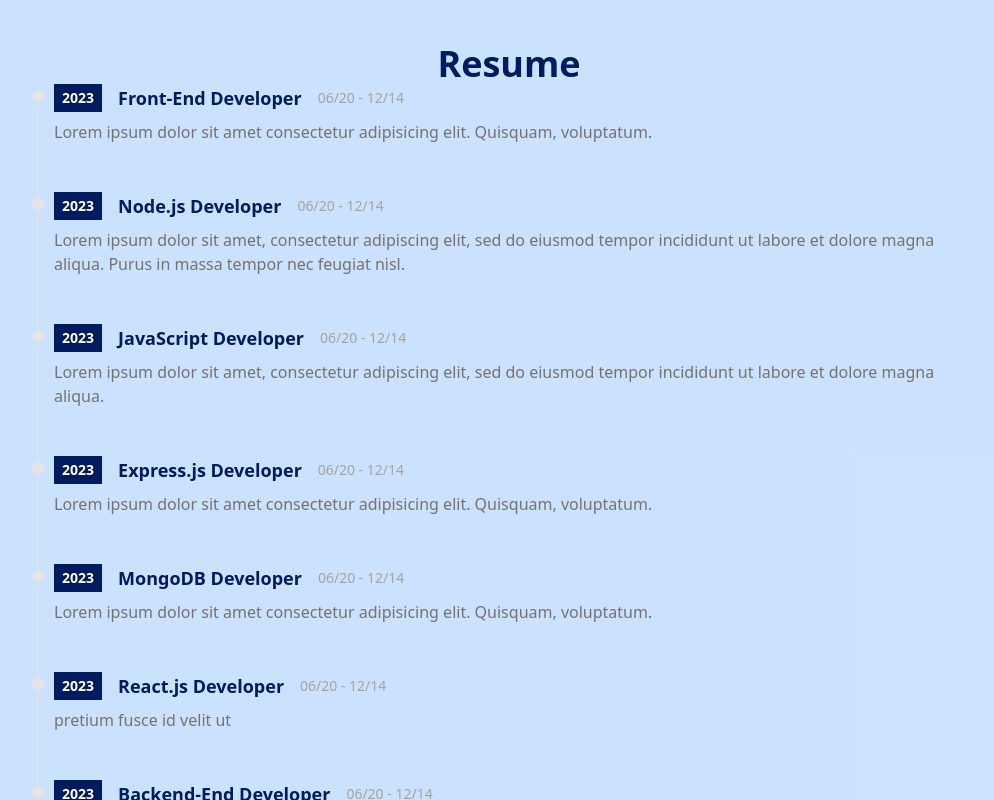
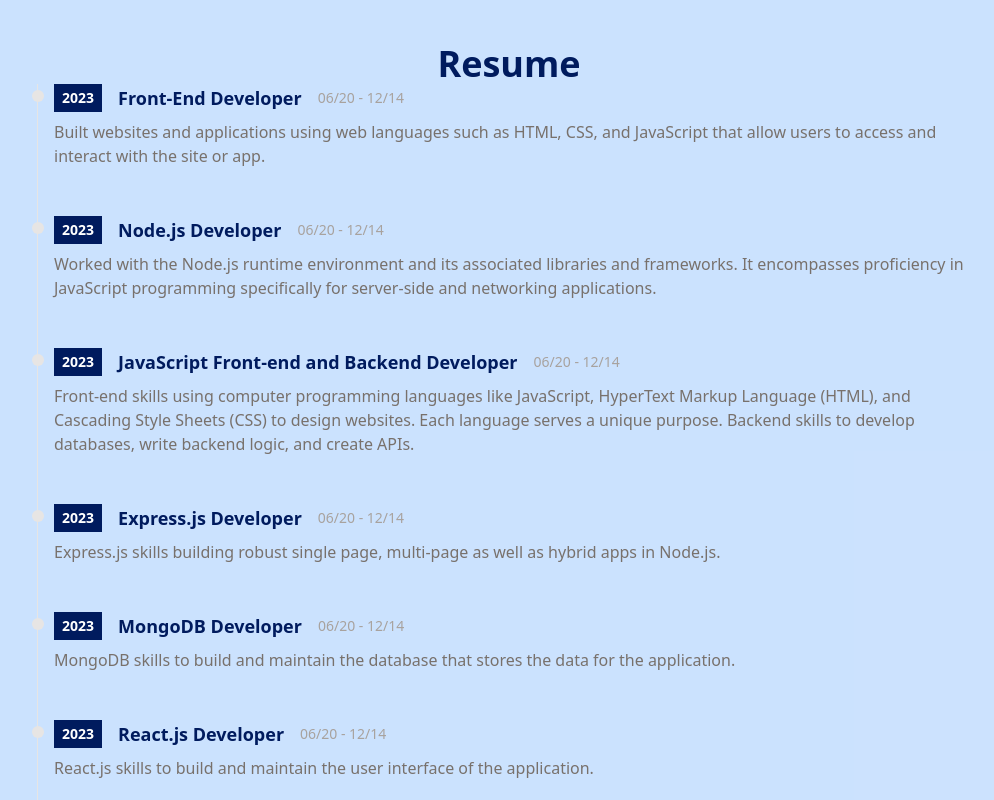
Before and after one commit to DirtyRice901/react-vite-portfolio, a React (Vite) app: page / in a window 1280 px wide. Shown: the part 820-1620 px from the top of the page, without its empty margins (163-1157 px from the left). Built offline with nearby package versions, Linux system fonts and the light colour scheme.

Commit message:
added comments and links to my footer icons

```diff
--- a/src/App.jsx
+++ b/src/App.jsx
@@ -1,10 +1,10 @@
-import { useState } from 'react'
-import SideNav from './components/Sidenav'
+ import SideNav from './components/Sidenav'
 import Header from './components/Header'
 import Resume from './components/Resume'
 import Portfolio from './components/Portfolio'
 import Contact from './components/Contact'
 
+//////////////////// creates the app and renders components ////////////////////////////////////////////////////////////////////////////////////////////
 function App() {
   return (
 
--- a/src/components/Header.jsx
+++ b/src/components/Header.jsx
@@ -2,6 +2,7 @@
 import { TypeAnimation } from "react-type-animation";
 import { FaSlack, FaGithub, } from "react-icons/fa";
 
+//////////////////// creates the header section with TailWinds CSS ////////////////////////////////////////////////////////////////////////////////////////////
 const Header = () => {
     return (
         <div id="header">
@@ -12,7 +13,7 @@
         <div className="max-w-[700px] m-auto h-full w-full flex flex-col justify-center  items-center ">
             <h1 className="sm:text-5xl text-4xl font-bold text-gray-200 text-center">I'm Kevin Rice</h1>
             <h2 className="flex sm:text-3xl text-gray-200">
-            <TypeAnimation
+            <TypeAnimation ////////////// creates the typing animation ////////////////////////////////////////////////////////////////////////////////////////////
                 splitter={(str) => str.split(/(?= )/)} // 'Lorem ipsum dolor' -> ['Lorem', ' ipsum', ' dolor']
                 sequence={[
                   'Lorem ipsum dolor sit amet, consetetur sadipscing elitr, sed diam nonumy eirmod tempor invidunt ut labore et dolore magna aliquyam erat, sed diam voluptua. At vero eos et accusam et justo duo dolores et ea rebum. Stet clita kasd gubergren, no sea takimata sanctus est Lorem ipsum dolor sit amet. Lorem ipsum dolor sit amet, consetetur sadipscing elitr, sed diam nonumy eirmod tempor invidunt ut labore et dolore magna aliquyam erat, sed diam voluptua. At vero eos et accusam et justo duo dolores et ea rebum. Stet clita kasd gubergren, no sea takimata sanctus est Lorem ipsum dolor sit amet.',
@@ -49,8 +50,12 @@
             />
             </h2>
             <div className="flex justify-between items-center pt-6 max-w-[80px] w-full text-gray-200">
-                <FaSlack className="cursor-pointer" size={20}/>
-                <FaGithub className="cursor-pointer" size={20}/>
+                <a href="https://app.slack.com/client/T056YAJ4MPF/D05D0V54751" target="_blank" rel="noopener noreferrer">
+                    <FaSlack className="cursor-pointer" size={20}/>
+                </a>
+                <a href="https://github.com/DirtyRice901" target="_blank" rel="noopener noreferrer">
+                    <FaGithub className="cursor-pointer" size={20}/>
+                </a>
             </div>
 
         </div>
--- a/src/components/Portfolio.jsx
+++ b/src/components/Portfolio.jsx
@@ -6,13 +6,13 @@
 import passwordgenImg from "../assets/passwordgen.png";
 
 
-
+//////////////////// creates the portfolio section and links to open on click ////////////////////////////////////////////////////////////////////////////////////////////
 const Portfolio = () => {
     return (
         <div id="portfolio" className="max-w-[1040px] m-auto md:pl-20 p-4 py-16">
             <h1 className="text-4xl font-bold text-center text-[#001b5e]">Portfolio</h1>
             <p className="text-center py-8">
-                Lorem ipsum, dolor sit amet consectetur adipisicing elit. Maxime nisi incidunt pariatur eveniet animi atque facere! Dolores asperiores ratione nam fugit recusandae fuga soluta, deleniti ab praesentium quisquam qui quas!
+                The following are some of the projects I have worked on with much more to come. The demonstrate knowledge and skills in both front-end and backend Development.  Click on the details button to view the project.
             </p>
             <div className="grid sm:grid-cols-2 gap-12">
                 <PortfolioItem img={grabImg} title="Grab My Password App" urls={["https://grab-my-password-23e7faf05060.herokuapp.com/"]} />
--- a/src/components/PortfolioItem.jsx
+++ b/src/components/PortfolioItem.jsx
@@ -1,5 +1,6 @@
 import React from "react";
 
+////////////// destructures the props from Portfolio.jsx ////////////////////////////////////////////////////////////////////////////////////////////
 const PortfolioItem = ({img, title, urls}) => {
     return (
         <div className="relative flex items-center justify-center h-full w-full shadow-xl shadow-gray=400 rounded-xl group hover:bg-gradient-to-r from-gray-200 to-[#001b5e]">
@@ -9,7 +10,7 @@
                     {title}
                 </h3>
                 <p className="pb-4 pt-2 text-white text-center">React Js</p>
-                {urls.map((url, index) => (
+                {urls.map((url, index) => ( ////////////// maps the urls to the portfolio items ////////////////////////////////////////////////////////////////////////////////////////////
                     <a href={url} key={index}>
                         <p className="text-center p-3 rounded-lg bg-white text-gray-700 font-bold cursor-pointer text-lg">Details</p>
                     </a>
--- a/src/components/Resume.jsx
+++ b/src/components/Resume.jsx
@@ -1,48 +1,49 @@
 import React from "react";
 import ResumeItem from "./Resumeitem";
 
+//////////////////// creates the resume section and renders resume data ////////////////////////////////////////////////////////////////////////////////////////////
 const ResumeData = [
    {
         year: 2023,
         title: "Front-End Developer",
         duration: "06/20 - 12/14",
-        description: "Lorem ipsum dolor sit amet consectetur adipisicing elit. Quisquam, voluptatum."
+        description: "Built websites and applications using web languages such as HTML, CSS, and JavaScript that allow users to access and interact with the site or app."
    },
     {
           year: 2023,
           title: "Node.js Developer",
           duration: "06/20 - 12/14",
-          description: "Lorem ipsum dolor sit amet, consectetur adipiscing elit, sed do eiusmod tempor incididunt ut labore et dolore magna aliqua. Purus in massa tempor nec feugiat nisl."
+          description: "Worked with the Node.js runtime environment and its associated libraries and frameworks. It encompasses proficiency in JavaScript programming specifically for server-side and networking applications."
     },
     {
           year: 2023,
-          title: "JavaScript Developer",
+          title: "JavaScript Front-end and Backend Developer",
           duration: "06/20 - 12/14",
-          description: "Lorem ipsum dolor sit amet, consectetur adipiscing elit, sed do eiusmod tempor incididunt ut labore et dolore magna aliqua."
+          description: "Front-end skills using computer programming languages like JavaScript, HyperText Markup Language (HTML), and Cascading Style Sheets (CSS) to design websites. Each language serves a unique purpose. Backend skills to develop databases, write backend logic, and create APIs."
     },
     {
           year: 2023,
           title: "Express.js Developer",
           duration: "06/20 - 12/14",
-          description: "Lorem ipsum dolor sit amet consectetur adipisicing elit. Quisquam, voluptatum."
+          description: "Express.js skills building robust single page, multi-page as well as hybrid apps in Node.js. "
     },
     {
           year: 2023,
           title: "MongoDB Developer",
           duration: "06/20 - 12/14",
-          description: "Lorem ipsum dolor sit amet consectetur adipisicing elit. Quisquam, voluptatum."
+          description: "MongoDB skills to build and maintain the database that stores the data for the application."
     },
     {
           year: 2023,
           title: "React.js Developer",
           duration: "06/20 - 12/14",
-          description: "pretium fusce id velit ut"
+          description: "React.js skills to build and maintain the user interface of the application."
     },
     {
           year: 2023,
           title: "Backend-End Developer",
           duration: "06/20 - 12/14",
-          description: "Lorem ipsum dolor sit amet consectetur adipisicing elit. Quisquam, voluptatum."
+          description: "Backend skills to develop databases, write backend logic, and create APIs."
     },
 
 ]
--- a/src/components/ResumeItem.jsx
+++ b/src/components/ResumeItem.jsx
@@ -1,5 +1,5 @@
 import React from "react";
-
+//////////////////// creates the resume section  with TailWinds CSS ////////////////////////////////////////////////////////////////////////////////////////////
 const Resumeitem = ({ year, title, duration, description }) => {
     return (
         <ol className="flex flex-col md:flex-row relative border-l border-stone-200">
--- a/src/components/sidenav.jsx
+++ b/src/components/sidenav.jsx
@@ -8,7 +8,7 @@
     setNav(!nav);
   };
 
-
+//////////////////// creates the side nav bar mobile view ////////////////////////////////////////////////////////////////////////////////////////////
   return (
     <div>
       <AiOutlineMenu onClick={handleNav} className="absolute top-4 right-4 z-[99] md:hidden" />
@@ -51,7 +51,7 @@
              <span >Resume</span>
             </a>
           </div>
-        ) : (
+        ) : ( ////////////// creates the side nav bar desktop view ////////////////////////////////////////////////////////////////////////////////////////////
           ""
         )
       }
```
